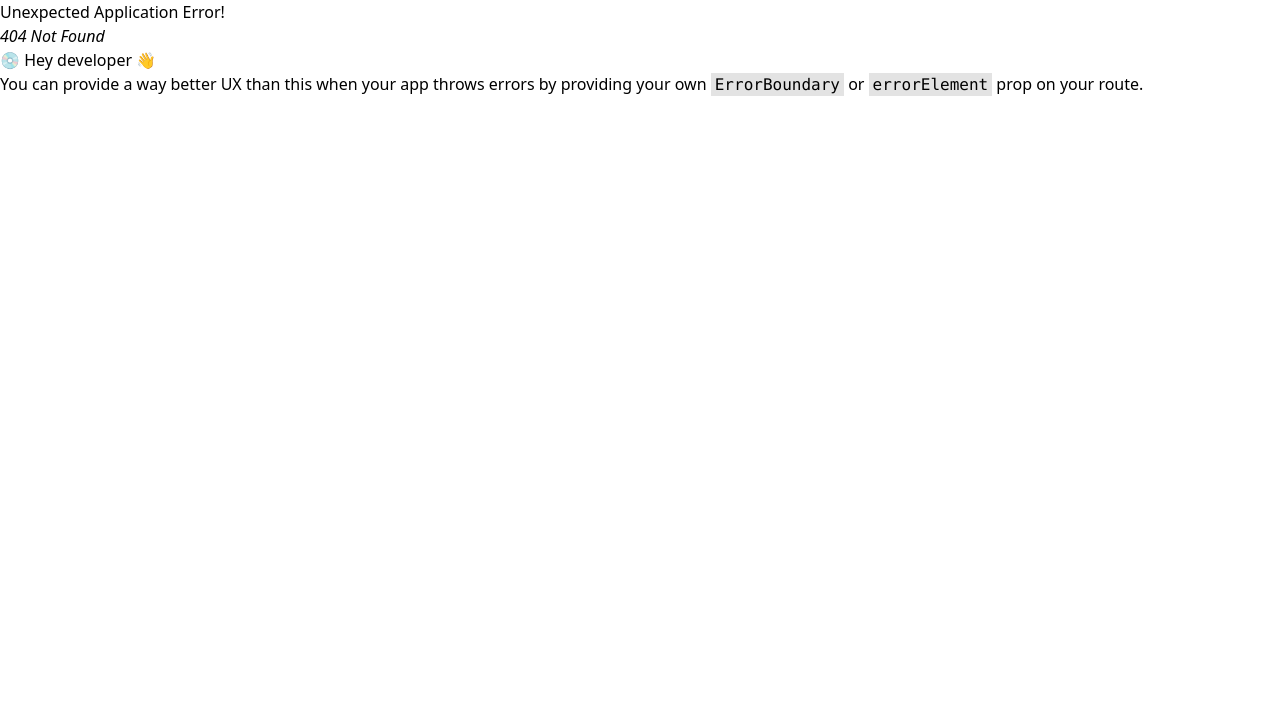
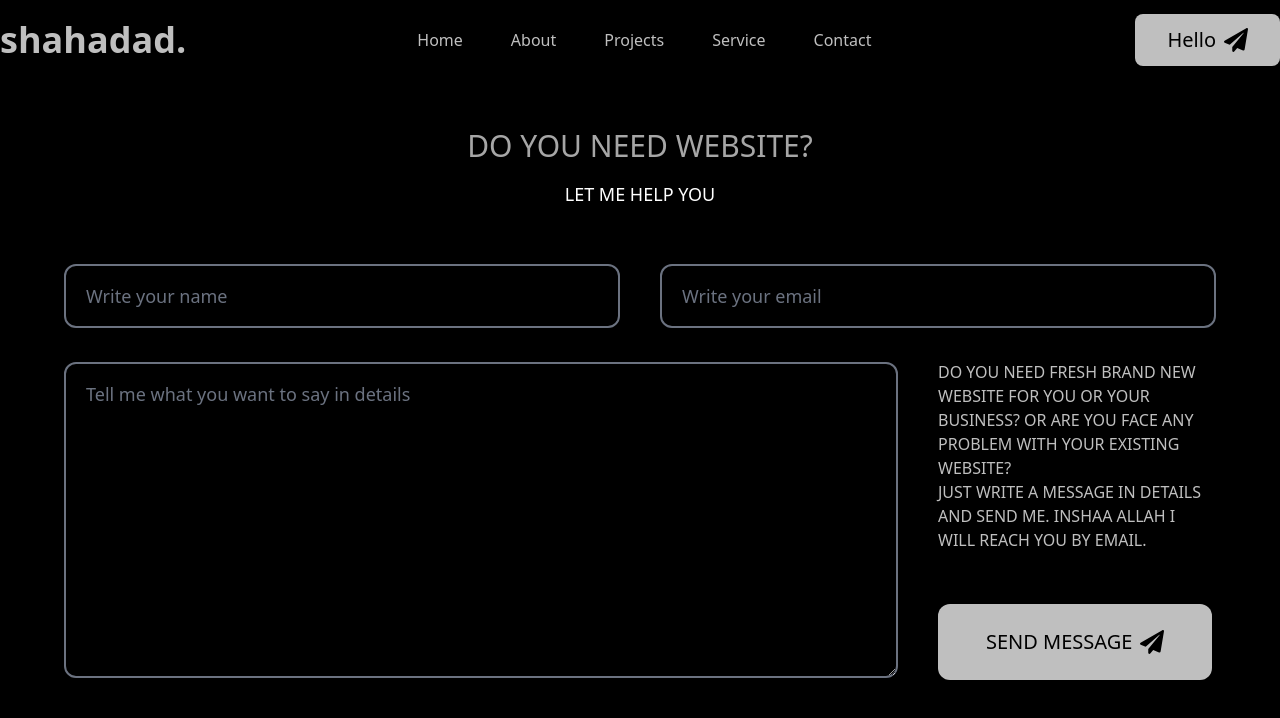
Before and after one commit to mdshahadad/portfolio, a React (Vite) app: page /contact in a window 1280 px wide. Before the commit this address had no page. Shown: the top 718 px of the page. Built offline with nearby package versions, Linux system fonts and the light colour scheme.

Commit message:
Added Contact to contact page

```diff
--- a/src/Components/Routes/Routes.jsx
+++ b/src/Components/Routes/Routes.jsx
@@ -1,6 +1,7 @@
 import { createBrowserRouter } from "react-router-dom";
 import Root from "../Root/Root";
 import Home from "../../Home/Home";
+import ContactComponents from "../../Contact/ContactComponents";
 
 const router = createBrowserRouter([
     {
@@ -10,6 +11,10 @@ const router = createBrowserRouter([
             {
                 path: '/',
                 element: <Home></Home>
+            },
+            {
+                path: '/contact',
+                element: <ContactComponents></ContactComponents>
             }
         ]
     }
--- /dev/null
+++ b/src/Contact/ContactComponents.jsx
@@ -0,0 +1,15 @@
+import ContactForm from "../Home/ContactSection/ContactForm";
+import Navbar from "../Home/Navbar/Navbar";
+
+const ContactComponents = () => {
+    return (
+        <div className="bg-black h-screen">
+            <Navbar></Navbar>
+            <div className="max-w-6xl mx-auto -mt-20">
+                <ContactForm></ContactForm>
+            </div>
+        </div>
+    );
+};
+
+export default ContactComponents;
--- a/src/Home/ContactSection/Contact.jsx
+++ b/src/Home/ContactSection/Contact.jsx
@@ -8,6 +8,7 @@ const Contact = () => {
                 <ContactTitle></ContactTitle>
             </div>
             <h3 className="text-white opacity-65 font-medium text-3xl text-center mt-72 uppercase hover:opacity-100">WANT TO WORK WITH ME?</h3>
+            <p className="text-white text-center font-medium mt-4 text-lg uppercase">Let's connect with me</p>
             <ContactDetails></ContactDetails>
         </div>
     );
--- a/src/Home/ContactSection/ContactForm.jsx
+++ b/src/Home/ContactSection/ContactForm.jsx
@@ -1,5 +1,3 @@
-// import { useState } from "react";
-
 import { FaPaperPlane } from "react-icons/fa";
 
 const ContactForm = () => {
@@ -16,12 +14,22 @@ const ContactForm = () => {
             email,
             message
         }
-        console.log(clientDetails)
+        console.log(clientDetails);
+
+        fetch('http://localhost:5000/inbox', {
+            method: 'POST',
+            headers: {
+                'content-type': 'application/json',
+            },
+            body: JSON.stringify(clientDetails)
+        })
+            .then(res => res.json())
+            .then(data => console.log(data));
     }
 
     return (
         <div className="pb-20">
-            <h3 className="text-white opacity-65 font-medium text-3xl text-center mt-40 uppercase hover:opacity-100">do you Need website?</h3>
+            <h3 className="text-white opacity-65 font-medium text-3xl text-center mt-32 uppercase hover:opacity-100">do you Need website?</h3>
             <p className="text-white text-center font-medium mt-4 text-lg uppercase">Let me help you</p>
             <div className="text-white mt-14">
                 <form onSubmit={handleContactForm} action="">
--- a/src/Home/Navbar/Navbar.jsx
+++ b/src/Home/Navbar/Navbar.jsx
@@ -1,4 +1,4 @@
-import { NavLink } from "react-router-dom";
+import { Link, NavLink } from "react-router-dom";
 import { FaPaperPlane } from "react-icons/fa";
 import { HiMenuAlt2 } from "react-icons/hi";
 import { RxCross2 } from "react-icons/rx";
@@ -28,11 +28,11 @@ const Navbar = ({ showMenu, setShowMenu }) => {
                             ""
                         }
                             `}>
-                        <li><NavLink>Home</NavLink></li>
+                        <li><NavLink to="/">Home</NavLink></li>
                         <li><NavLink>About</NavLink></li>
                         <li><NavLink>Projects</NavLink></li>
                         <li><NavLink>Service</NavLink></li>
-                        <li><NavLink>Contact</NavLink></li>
+                        <li><NavLink to="/contact">Contact</NavLink></li>
                     </ul>
                 </div>
 
@@ -46,9 +46,11 @@ const Navbar = ({ showMenu, setShowMenu }) => {
                         }
                     </div>
 
-                    <button
-                        className="md:bg-white bg-transparent border-2 md:border-0 text-white md:text-black opacity-75 hover:opacity-100 px-6 py-2 md:px-8 md:py-3 rounded-lg font-medium flex items-center text-xl hover:scale-110 hover:outline-dotted hover:bg-transparent hover:text-white transition-all"
-                    >Hello <FaPaperPlane className="ml-2 text-2xl"></FaPaperPlane></button>
+                    <Link to="/contact">
+                        <button
+                            className="md:bg-white bg-transparent border-2 md:border-0 text-white md:text-black opacity-75 hover:opacity-100 px-6 py-2 md:px-8 md:py-3 rounded-lg font-medium flex items-center text-xl hover:scale-110 hover:outline-dotted hover:bg-transparent hover:text-white transition-all"
+                        >Hello <FaPaperPlane className="ml-2 text-2xl"></FaPaperPlane></button>
+                    </Link>
                 </div>
             </div>
         </div>
```
